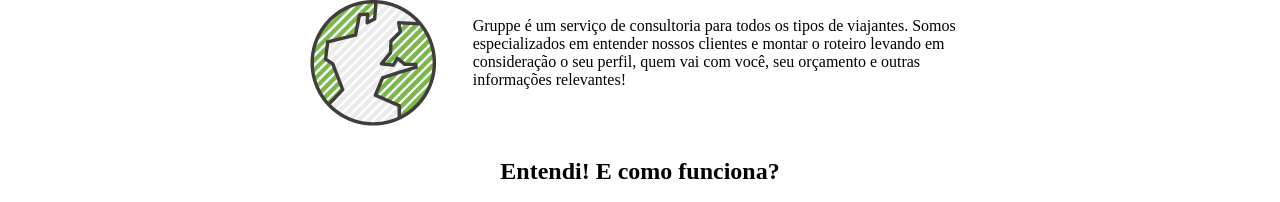
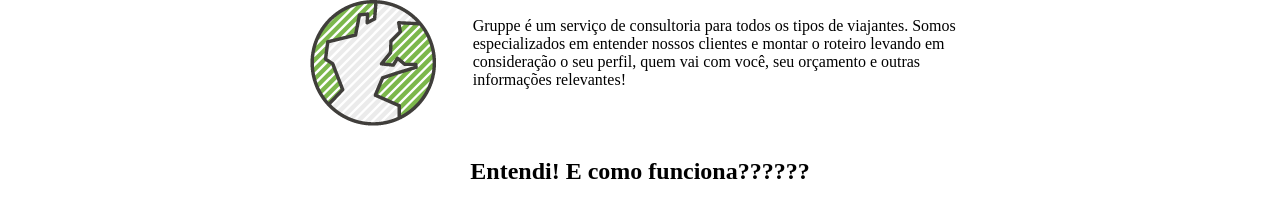
Before and after one commit to nataliakikuchi/gruppeviagens-landing-page, a plain HTML site: page index.html in a window 1280 px wide. Shown: the part 891-1093 px from the top of the page. Drawn offline with Linux system fonts and the light colour scheme.

Commit message:
Index modificado adicionado

```diff
--- a/index.html
+++ b/index.html
@@ -61,7 +61,7 @@
         </section>
 
         <section class="passo-a-passo">
-                <h2>Entendi! E como funciona?</h2>
+                <h2>Entendi! E como funciona??????</h2>
             <div>
                 <div>
                     <img src="img/passo01.png" alt="Silhueta de uma ilustração de uma pessoa nadando">
```
